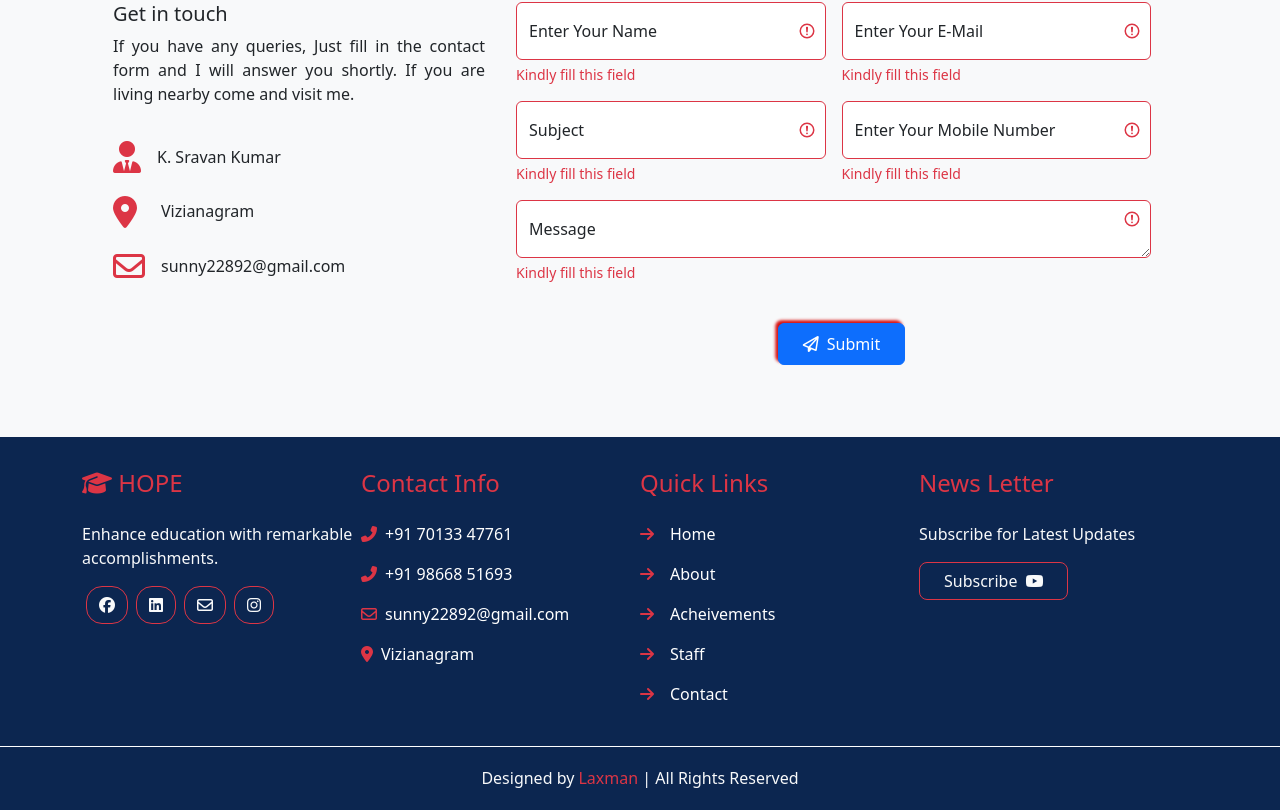
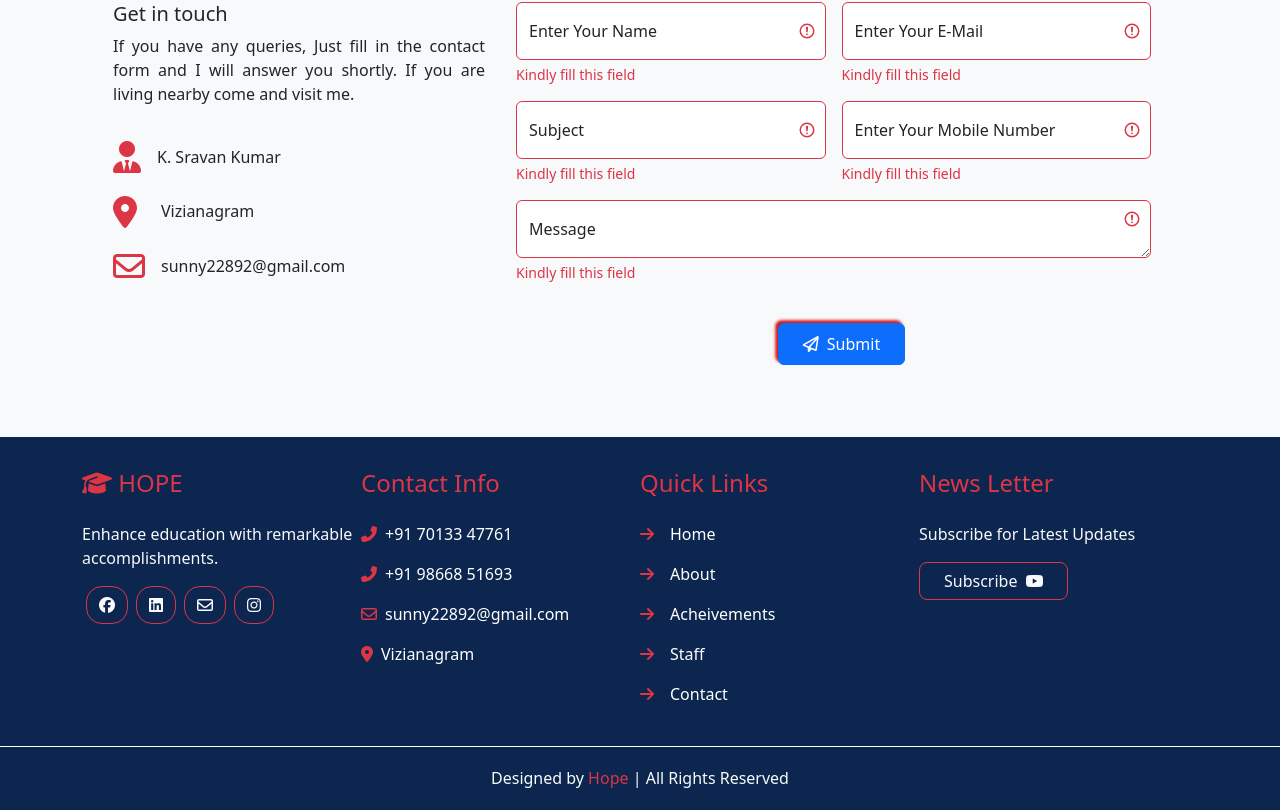
Before and after one commit to Hopeedutech/Hope, a React (Create React App) app: page / in a window 1280 px wide. Shown: the part 4496-5306 px from the top of the page. Built offline with nearby package versions, Linux system fonts and the light colour scheme.

Commit message:
updating copyrights text

```diff
--- a/src/Footer.js
+++ b/src/Footer.js
@@ -136,7 +136,7 @@ function Footer() {
             </div>
 
             <div id='copyrights' className='py-1'>
-               <p className='text-center text-light'> Designed by <span className='text-danger'>Laxman</span> | All Rights Reserved</p>
+               <p className='text-center text-light'> Designed by <span className='text-danger'>Hope</span> | All Rights Reserved</p>
             </div>
 
         </>
```
